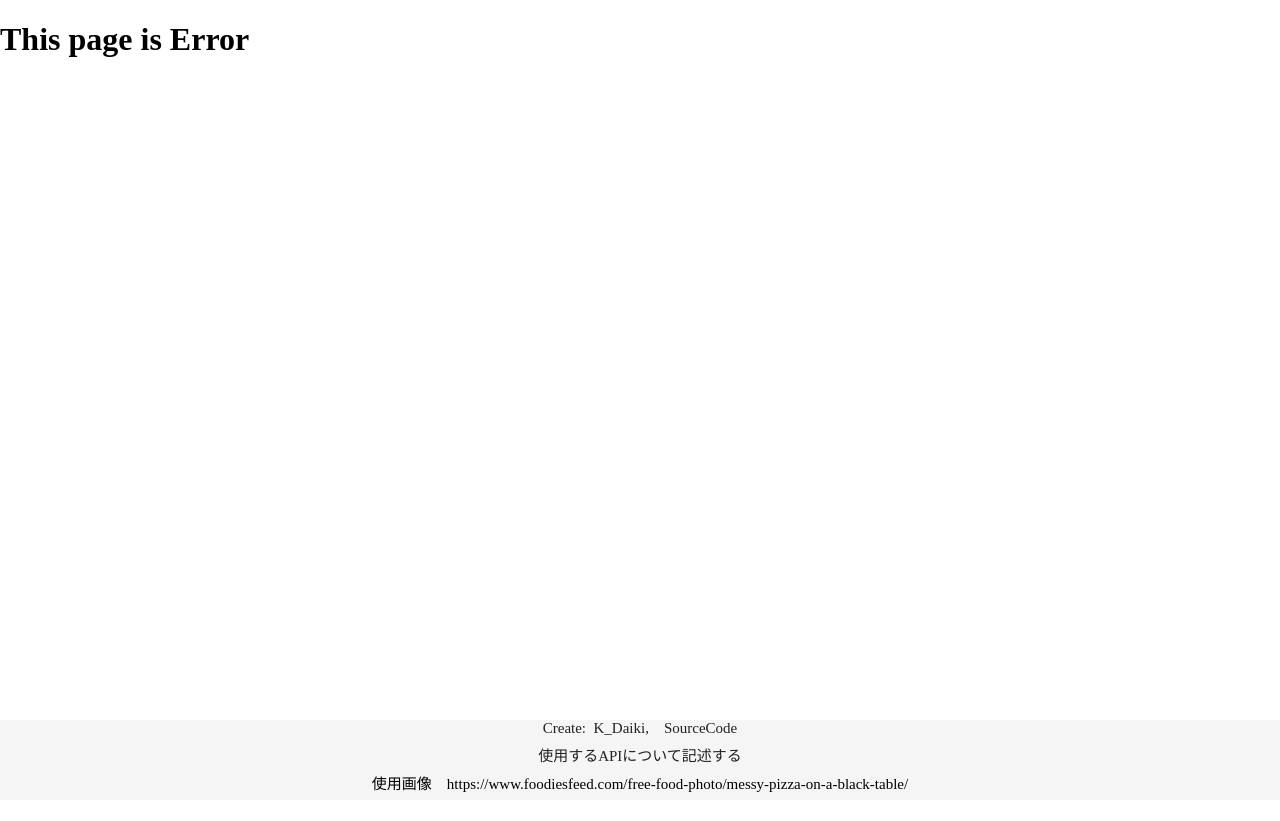
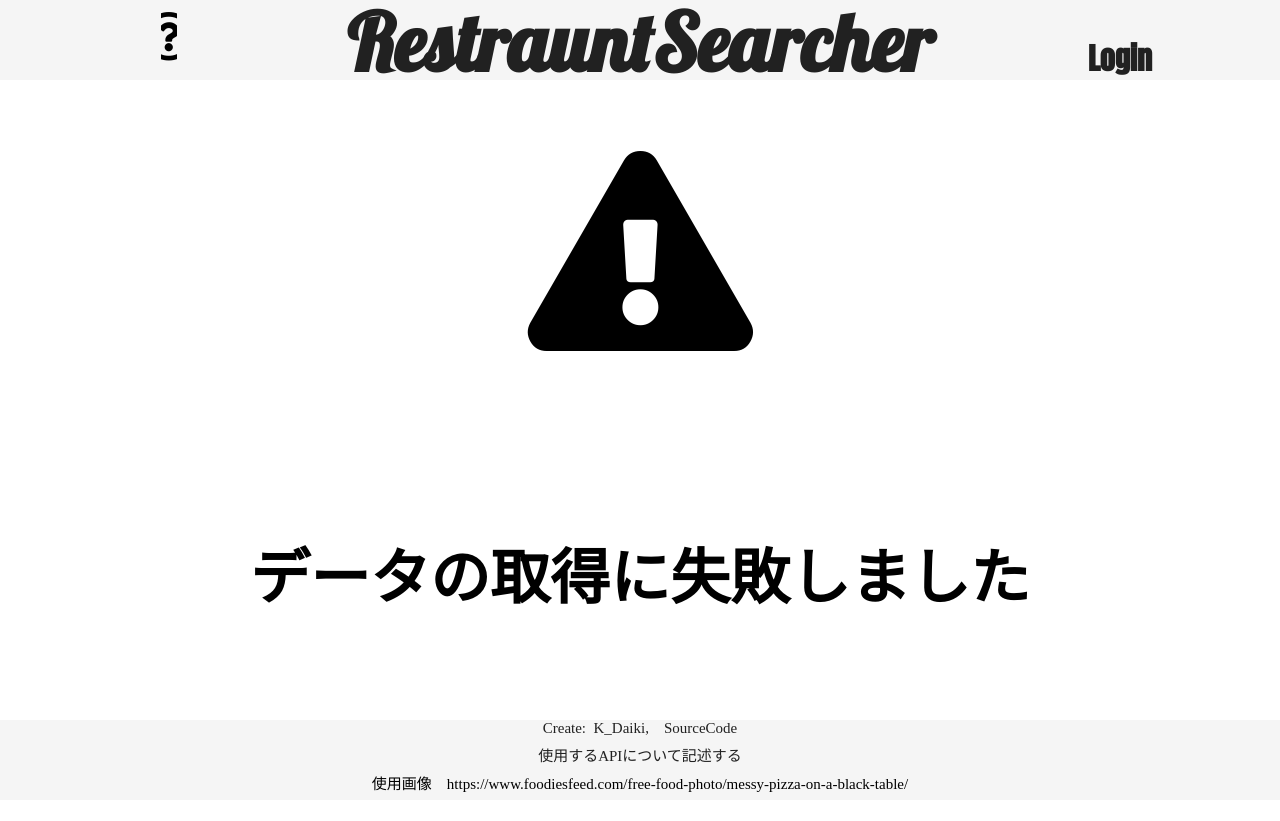
Before and after one commit to K-Daiki-0ne/Restaurant_Searcher, a React (Create React App) app in the folder client/: page /error in a window 1280 px wide. After the commit the page ends 800 px from the top, so only its background shows below. Built offline with nearby package versions, Linux system fonts and the light colour scheme.

Commit message:
create: Erorr page design

```diff
--- a/client/src/components/atoms/ErrorIcon/ErrorIcon.css
+++ b/client/src/components/atoms/ErrorIcon/ErrorIcon.css
@@ -1,3 +1,6 @@
 .icon {
-  font-size: 50px;
+  width: 100%;
+  height: 25%;
+  font-size: 200px;
+  color: black;
 }
--- a/client/src/components/atoms/ErrorText/ErrorText.css
+++ b/client/src/components/atoms/ErrorText/ErrorText.css
@@ -1,3 +1,5 @@
 .error-text {
+  width: 100%;
+  height: 30%;
   font-size: 30px;
 }
--- /dev/null
+++ b/client/src/pages/Error/Error.css
@@ -0,0 +1,12 @@
+.error {
+  height: 100%;
+}
+
+.error-content {
+  display: flex;
+  height: 100%;
+  flex-direction: column;
+  justify-content: center;
+  text-align: center;
+  align-items: center;
+}
--- a/client/src/pages/Error/Error.tsx
+++ b/client/src/pages/Error/Error.tsx
@@ -1,7 +1,23 @@
 import React from 'react';
+import { AppHeaer } from '../../components/organisms/index';
+import {
+  ErrorIcon,
+  ErrorText
+} from '../../components/atoms/index';
+import './Error.css'
 
 export function Error() {
   return (
-    <h1>This page is Error</h1>
+    <div className='error'>
+      <AppHeaer />
+      <div className='error-content'>
+        <div>
+          <ErrorIcon />
+        </div>
+        <div>
+          <ErrorText />
+        </div>
+      </div>
+    </div>
   )
 }
```
